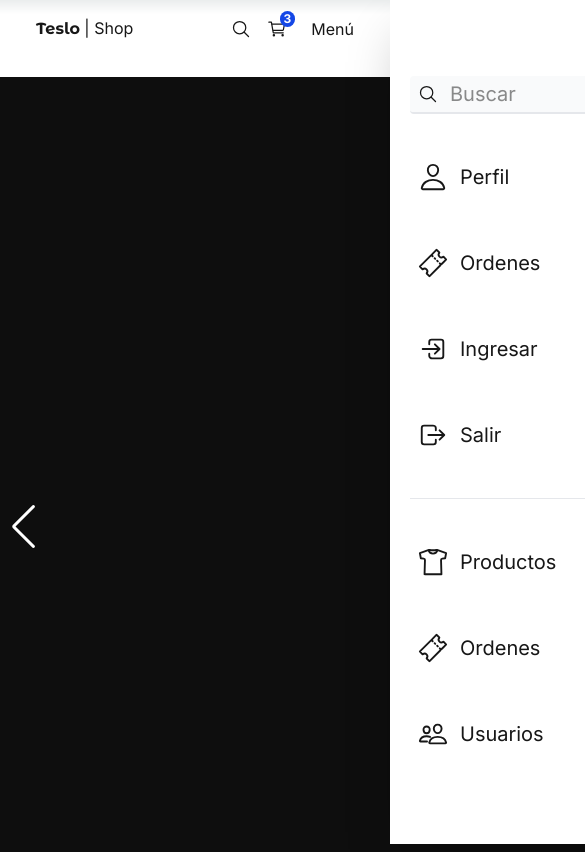
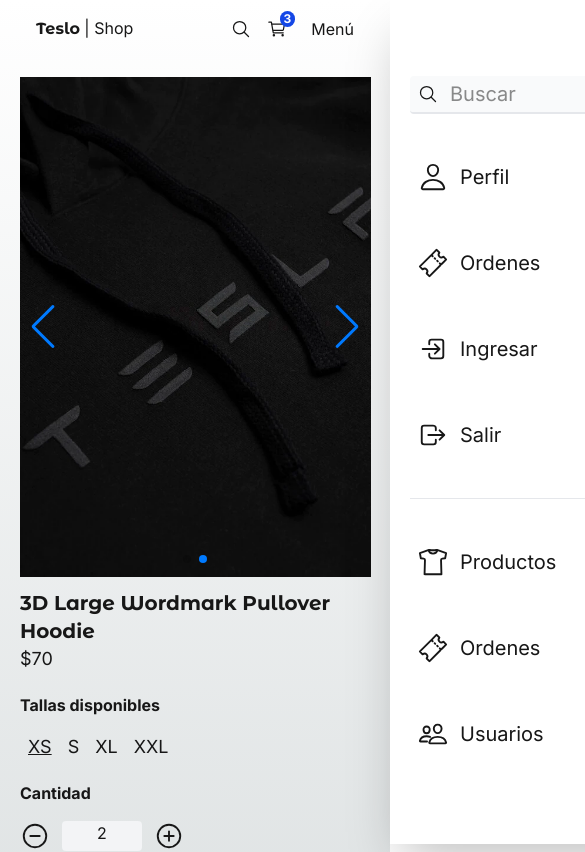
Before and after one commit to nca1478/teslo-shop-frontend, a Next.js app: page /product/3d_large_wordmark_pullover_hoodie in a window 390 px wide. Shown: the top 852 px of the page, 585 px wide, since content can reach past the window. Built offline with nearby package versions, Linux system fonts and the light colour scheme.

Commit message:
214. Slideshow mobile

```diff
--- a/src/app/(shop)/product/[slug]/page.tsx
+++ b/src/app/(shop)/product/[slug]/page.tsx
@@ -1,4 +1,9 @@
-import { ProductSlideshow, QuantitySelector, SizeSelector } from "@/components";
+import {
+    ProductMobileSlideshow,
+    ProductSlideshow,
+    QuantitySelector,
+    SizeSelector,
+} from "@/components";
 import { titleFont } from "@/config/fonts";
 import { initialData } from "@/seed/seed";
 import { notFound } from "next/navigation";
@@ -17,9 +22,20 @@
 
     return (
         <div className="mt-5 mb-20 grid md:grid-cols-3 gap-3">
-            {/* Slideshow */}
             <div className="col-span-1 md:col-span-2">
-                <ProductSlideshow title={product.title} images={product.images} />
+                {/* Mobile Slideshow */}
+                <ProductMobileSlideshow
+                    title={product.title}
+                    images={product.images}
+                    className="block md:hidden"
+                />
+
+                {/* Desktop Slideshow */}
+                <ProductSlideshow
+                    title={product.title}
+                    images={product.images}
+                    className="hidden md:block"
+                />
             </div>
 
             {/* Detalles */}
--- a/src/components/index.ts
+++ b/src/components/index.ts
@@ -12,3 +12,4 @@
 export * from "./product/size-selector/SizeSelector";
 export * from "./product/quantity-selector/QuantitySelector";
 export * from "./product/slideshow/ProductSlideshow";
+export * from "./product/slideshow/ProductMobileSlideshow";
--- /dev/null
+++ b/src/components/product/slideshow/ProductMobileSlideshow.tsx
@@ -0,0 +1,49 @@
+"use client";
+
+import Image from "next/image";
+import { Swiper, SwiperSlide } from "swiper/react";
+import { Autoplay, FreeMode, Pagination } from "swiper/modules";
+
+// Import Swiper styles
+import "swiper/css";
+import "swiper/css/free-mode";
+import "swiper/css/pagination";
+import "./slideshow.css";
+
+interface Props {
+    images: string[];
+    title: string;
+    className?: string;
+}
+
+export const ProductMobileSlideshow = ({ images, title, className }: Props) => {
+    return (
+        <div className={className}>
+            <Swiper
+                style={{
+                    width: "90vw",
+                    height: "500px",
+                }}
+                pagination={true}
+                navigation={true}
+                autoplay={{
+                    delay: 2500,
+                }}
+                modules={[FreeMode, Autoplay, Pagination]}
+                className="mySwiper2"
+            >
+                {images.map((image, index) => (
+                    <SwiperSlide key={index}>
+                        <Image
+                            src={`/products/${image}`}
+                            alt={title}
+                            width={600}
+                            height={500}
+                            className="object-fill"
+                        />
+                    </SwiperSlide>
+                ))}
+            </Swiper>
+        </div>
+    );
+};
--- a/src/components/product/slideshow/ProductSlideshow.tsx
+++ b/src/components/product/slideshow/ProductSlideshow.tsx
@@ -4,12 +4,13 @@
 import Image from "next/image";
 import { Swiper as SwiperObject } from "swiper";
 import { Swiper, SwiperSlide } from "swiper/react";
-import { Autoplay, FreeMode, Navigation, Thumbs } from "swiper/modules";
+import { Autoplay, FreeMode, Navigation, Pagination, Thumbs } from "swiper/modules";
 
 // Import Swiper styles
 import "swiper/css";
 import "swiper/css/free-mode";
 import "swiper/css/navigation";
+import "swiper/css/pagination";
 import "swiper/css/thumbs";
 import "./slideshow.css";
 
@@ -25,13 +26,15 @@
     return (
         <div className={className}>
             <Swiper
-                style={
-                    {
-                        "--swiper-navigation-color": "#fff",
-                        "--swiper-pagination-color": "#fff",
-                    } as React.CSSProperties
-                }
+                // Estilos de las flechas
+                // style={
+                //     {
+                //         "--swiper-navigation-color": "#fff",
+                //         "--swiper-pagination-color": "#fff",
+                //     } as React.CSSProperties
+                // }
                 spaceBetween={10}
+                pagination={true}
                 navigation={true}
                 autoplay={{
                     delay: 2500,
@@ -39,7 +42,7 @@
                 thumbs={{
                     swiper: thumbsSwiper && !thumbsSwiper.destroyed ? thumbsSwiper : null,
                 }}
-                modules={[FreeMode, Navigation, Thumbs, Autoplay]}
+                modules={[FreeMode, Navigation, Thumbs, Autoplay, Pagination]}
                 className="mySwiper2"
             >
                 {images.map((image, index) => (
```
